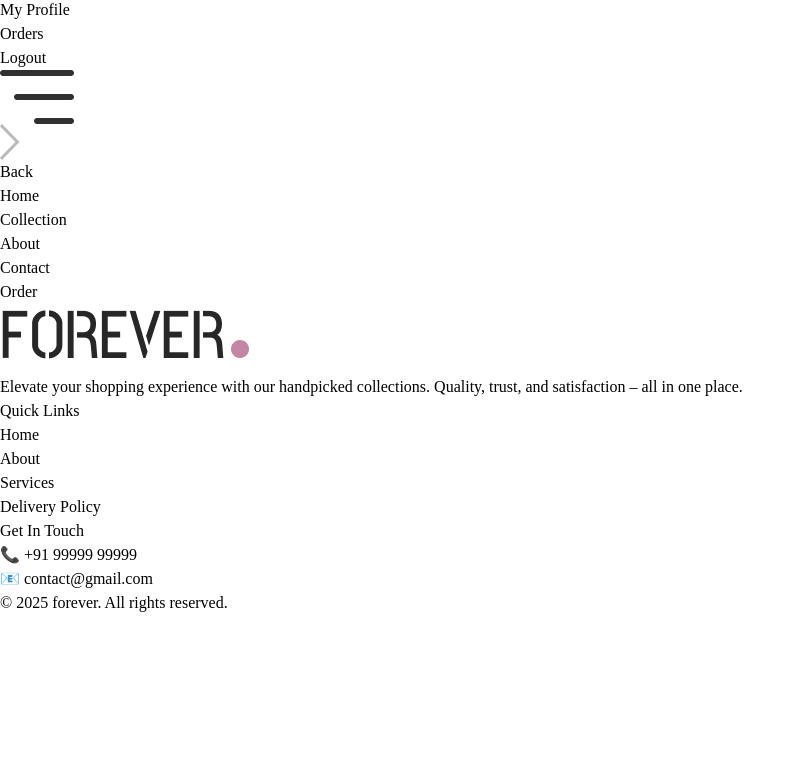
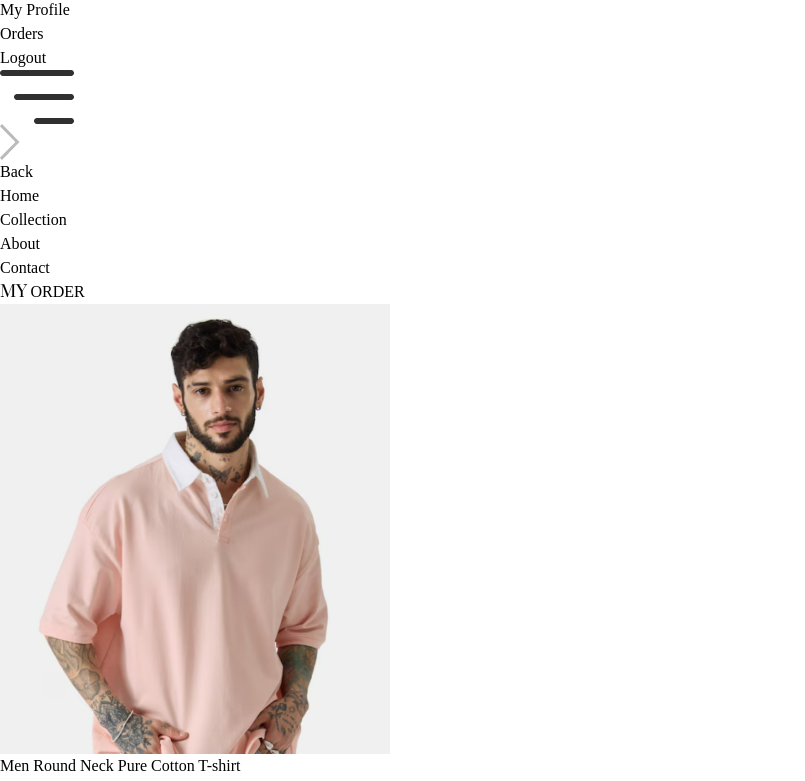
Before and after one commit to surya8887/Shopping-App, a React (Vite) app in the folder frontend/: page /order in a window 1280 px wide. Shown: the part 310-1091 px from the top of the page, without its empty margins (0-805 px from the left). Before the commit the page ends 925 px from the top, so only its background shows below. Built offline with nearby package versions, Linux system fonts and the light colour scheme.

Commit message:
order done

```diff
--- a/frontend/src/pages/Order.jsx
+++ b/frontend/src/pages/Order.jsx
@@ -1,9 +1,57 @@
-import React from 'react'
+import React, { useContext } from 'react';
+import { ShopContext } from '../context/ShopContext';
+import Title from '../components/Title';
 
 const Order = () => {
+  const { products, currency } = useContext(ShopContext);
+
   return (
-    <div>Order</div>
-  )
-}
+    <div className="border-t pt-16 px-4 sm:px-8 lg:px-16 bg-white min-h-screen">
+      <div className="text-3xl mb-6">
+        <Title text1="MY" text2="ORDER" />
+      </div>
 
-export default Order
+      <div className="space-y-6">
+        {products.slice(1, 4).map((item, index) => (
+          <div
+            key={index}
+            className="border-b pb-6 flex flex-col gap-4 md:flex-row md:items-center md:justify-between bg-gray-50 p-4 rounded-lg shadow-sm hover:shadow-md transition-shadow"
+          >
+            {/* Product Info */}
+            <div className="flex items-start gap-4">
+              <img
+                src={item.image[0]}
+                alt={item.name}
+                className="w-20 h-20 sm:w-24 sm:h-24 object-cover rounded-md"
+              />
+              <div>
+                <p className="text-lg font-semibold text-gray-800">{item.name}</p>
+                <div className="flex flex-wrap gap-4 text-sm text-gray-600 mt-2">
+                  <span className="text-base text-gray-700">{currency}{item.price}</span>
+                  <span>Qty: 1</span>
+                  <span>Size: M</span>
+                </div>
+                <p className="text-sm text-gray-500 mt-2">
+                  Date: <span className="text-gray-600">25 July, 2024</span>
+                </p>
+              </div>
+            </div>
+
+            {/* Order Status + Track */}
+            <div className="flex justify-between md:w-1/2 md:justify-end items-center gap-6">
+              <div className="flex items-center gap-2 text-green-600">
+                <span className="w-3 h-3 rounded-full bg-green-500"></span>
+                <span className="text-sm font-medium">Ready to Ship</span>
+              </div>
+              <button className="px-5 py-2 bg-black text-white rounded-md text-sm font-medium hover:bg-gray-800 transition-colors">
+                Track Order
+              </button>
+            </div>
+          </div>
+        ))}
+      </div>
+    </div>
+  );
+};
+
+export default Order;
```
